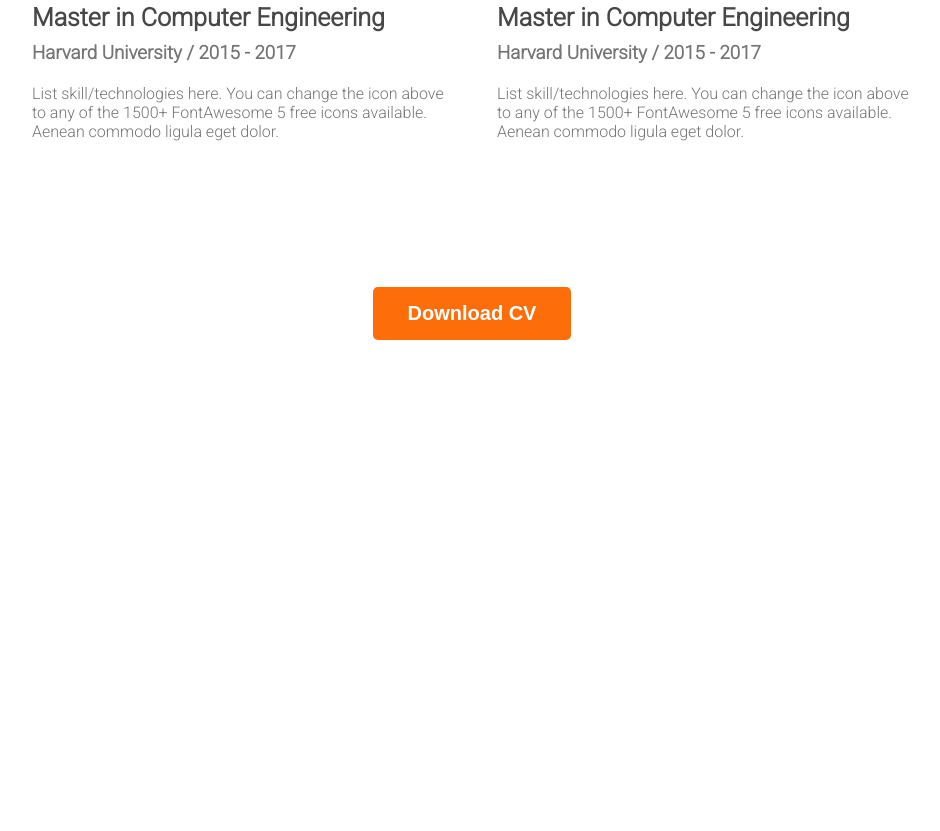
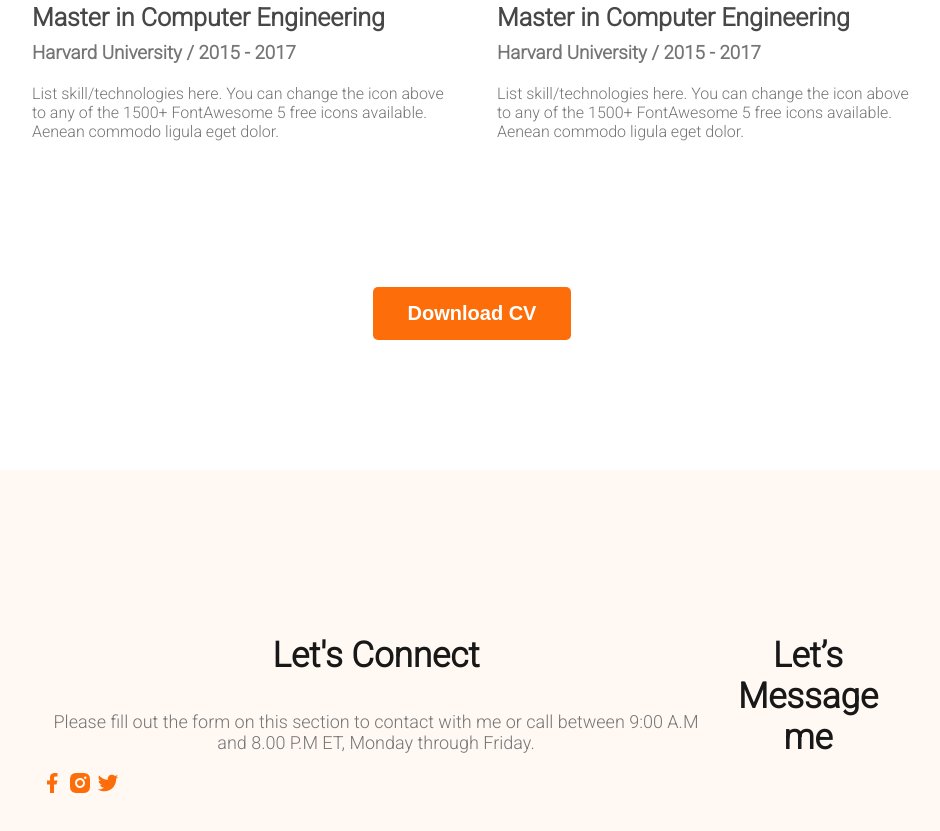
Before and after one commit to SajidHasanNirob/webdeveloper-protfolio, a plain HTML site: page index.html in a window 1280 px wide. Shown: the part 2786-3617 px from the top of the page, without its empty margins (168-1108 px from the left). Before the commit the page ends 3256 px from the top, so only its background shows below. Drawn offline with Linux system fonts and the light colour scheme.

Commit message:
footer added

```diff
--- a/index.html
+++ b/index.html
@@ -177,7 +177,24 @@
 
     </main>
     <footer>
-
+<div class="footer-column">
+    <h3 class="section-title">
+        Let's Connect
+    </h3>
+    <p class="section-description">
+        Please fill out the form on this section to contact with me or call between 9:00 A.M and 8.00 P.M ET, Monday through Friday.
+    </p>
+    <div class="social-links">
+        <a href=""><img src="images/icons/facebook.png" alt=""></a>
+        <a href=""><img src="images/icons/insta.png" alt=""></a>
+        <a href=""><img src="images/icons/twitter.png" alt=""></a>
+    </div>
+</div>
+<div class="footer-column">
+    <h3 class="section-title">
+        Let’s Message me
+    </h3>
+</div>
     </footer>
 </body>
 
--- a/styles/protfolio.css
+++ b/styles/protfolio.css
@@ -189,5 +189,12 @@ main section {
 }
 .download-cv{
     text-align: center;
-    margin-top: 50px;
+   margin: auto;
 }
+/* footer style */
+footer{
+    display: flex;
+    background: #FFF8F3;
+    padding: 130px 200px;
+    margin-top: 100px;
+}
```
